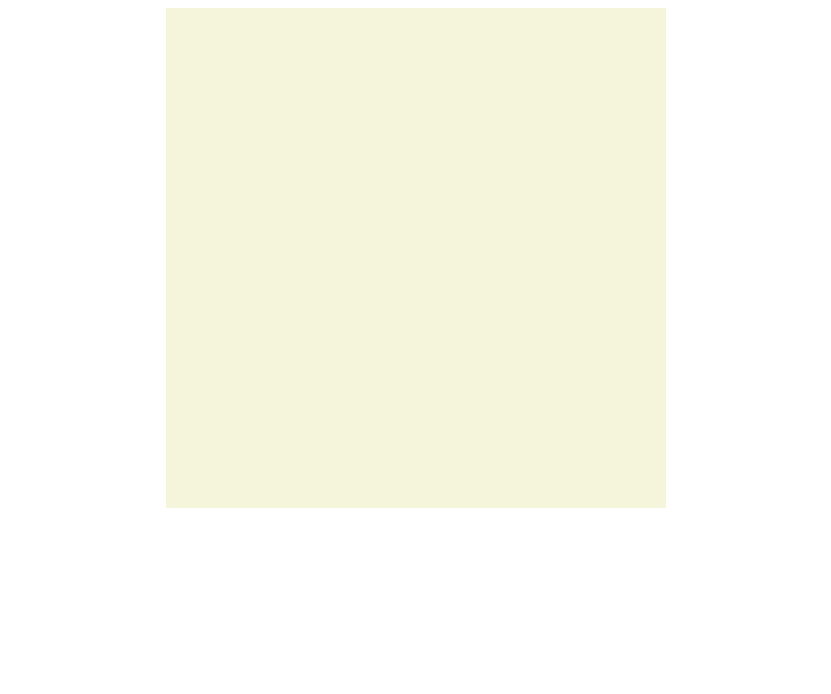
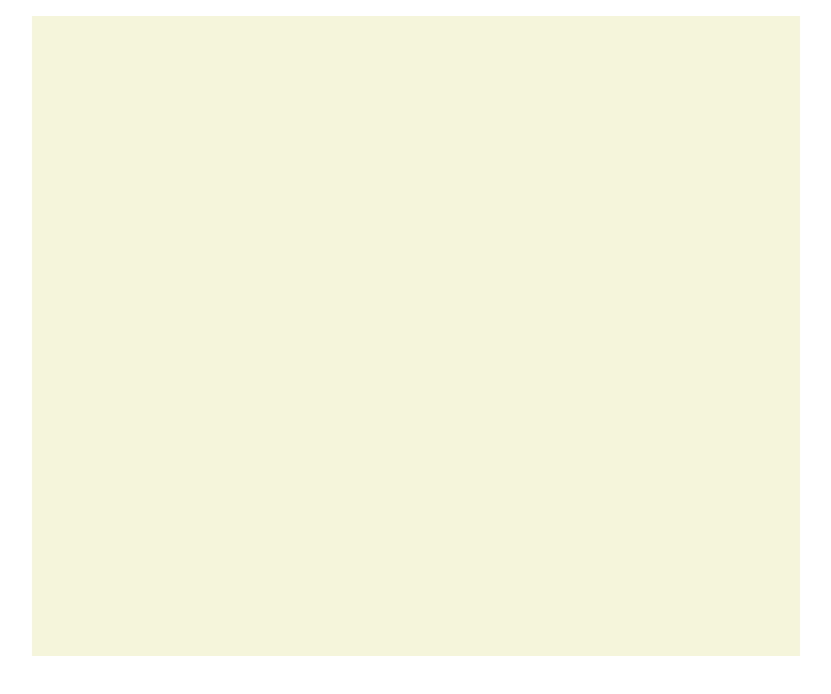
Before and after one commit to Kaiowesen/odin-project-foundations-etch-a-sketch, a plain HTML site: page index.html in a window 1280 px wide. Shown: the whole page, without its empty margins (224-1055 px from the left). Drawn offline with Linux system fonts and the light colour scheme.

Commit message:
added styling

```diff
--- a/style.css
+++ b/style.css
@@ -1,30 +1,27 @@
-/* #maincontent {
+.pad {
+    width: 60vw;
+    height: 80vh;
+    display: grid;
+    margin-top: 1vh;
+    margin-bottom: 2vh;
+}
+
+#main-content {
     display: flex;
-    flex-direction: row;
-    flex-wrap: wrap;
-    width: 40rem;
-    height: 40rem;
+    justify-content: center;
+    align-items: center;
+    height: auto;
+
 }
-body {
+
+.content {
     display: flex;
+    flex-direction: column;
     justify-content: center;
     align-items: center;
 }
 
-.grid-element {
-    background-color: beige;
-    height: 9rem;
-    width: 9rem;
-    margin: 0;
-    padding: 0;
-} */
-.pad {
-    width: 500px;
-    height: 500px;
-    display: grid;
+.resize-div {
+    display: flex;
+    padding: auto;
 }
-.content {
-    display: flex;
-    align-items: center;
-    justify-content: center;
-}
```
